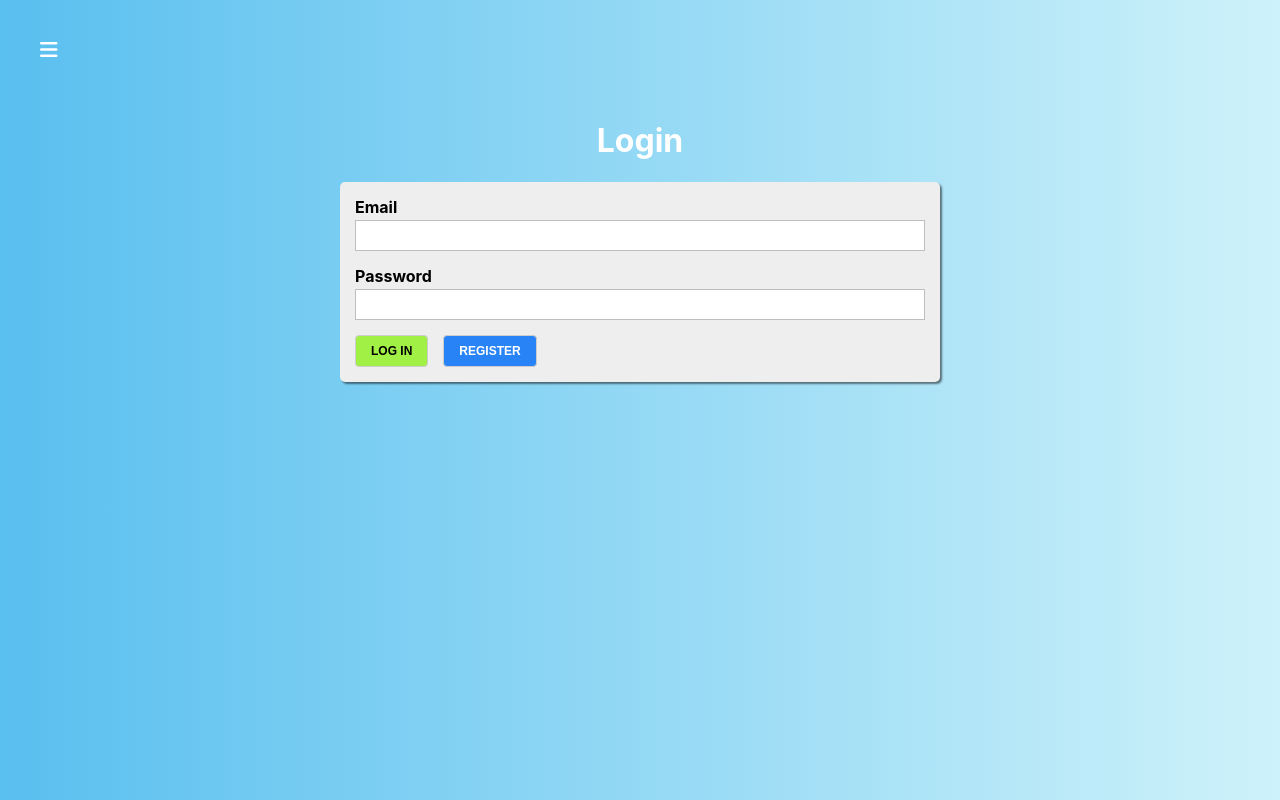
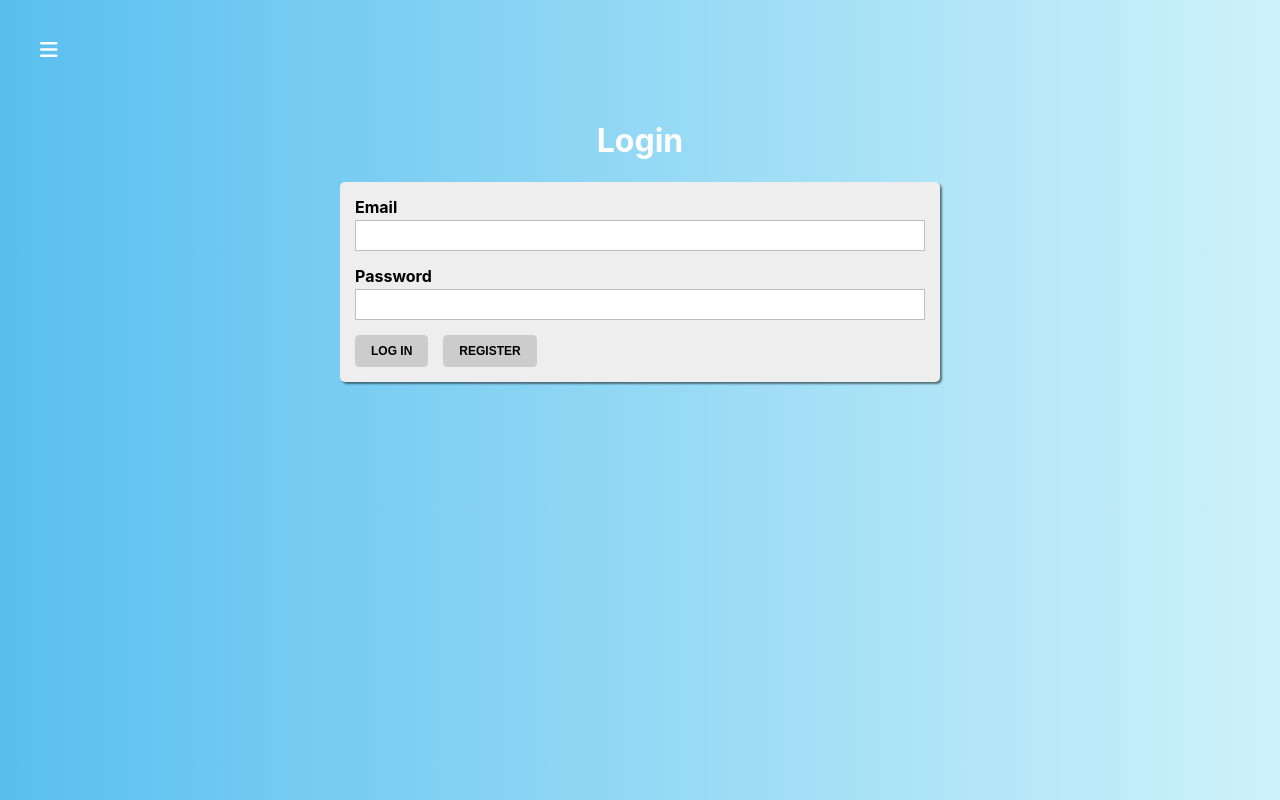
Before and after one commit to keXXpert/reactQuiz, a React (Create React App) app: page /auth in a window 1280 px wide. Built offline with nearby package versions, Linux system fonts and the light colour scheme.

Commit message:
added whole form validation

```diff
--- a/src/components/Auth/Auth.jsx
+++ b/src/components/Auth/Auth.jsx
@@ -38,6 +38,7 @@ function validateEmail(email) {
 
 const Auth = (props) => {
   const [formControls, setControls] = useState(initialFormControls)
+  const [isFormValid, setFormValid] = useState(false)
 
   const onLogin = (evt) => {
   };
@@ -71,6 +72,13 @@ const Auth = (props) => {
       control.valid = validateControl(control.value, control.validation)
       localFormControls[controlName]=control
       setControls(localFormControls)
+
+      // checking whole form to be valid
+      let localFormValid = true
+      Object.keys(localFormControls).forEach (name => {
+        localFormValid = localFormControls[name].valid && localFormValid
+      })
+      setFormValid(localFormValid)
   }
 
   const renderInputs = () => {
@@ -97,10 +105,10 @@ const Auth = (props) => {
         <h1>Login</h1>
         <form onSubmit={submitHandler} className={myCSS.AuthForm}>
           {renderInputs()}
-          <Button type="success" onClick={onLogin}>
+          <Button type="success" onClick={onLogin} disabled={!isFormValid}>
             Log in
           </Button>
-          <Button type="primary" onClick={onRegister}>
+          <Button type="primary" onClick={onRegister} disabled={!isFormValid}>
             Register
           </Button>
         </form>
```
